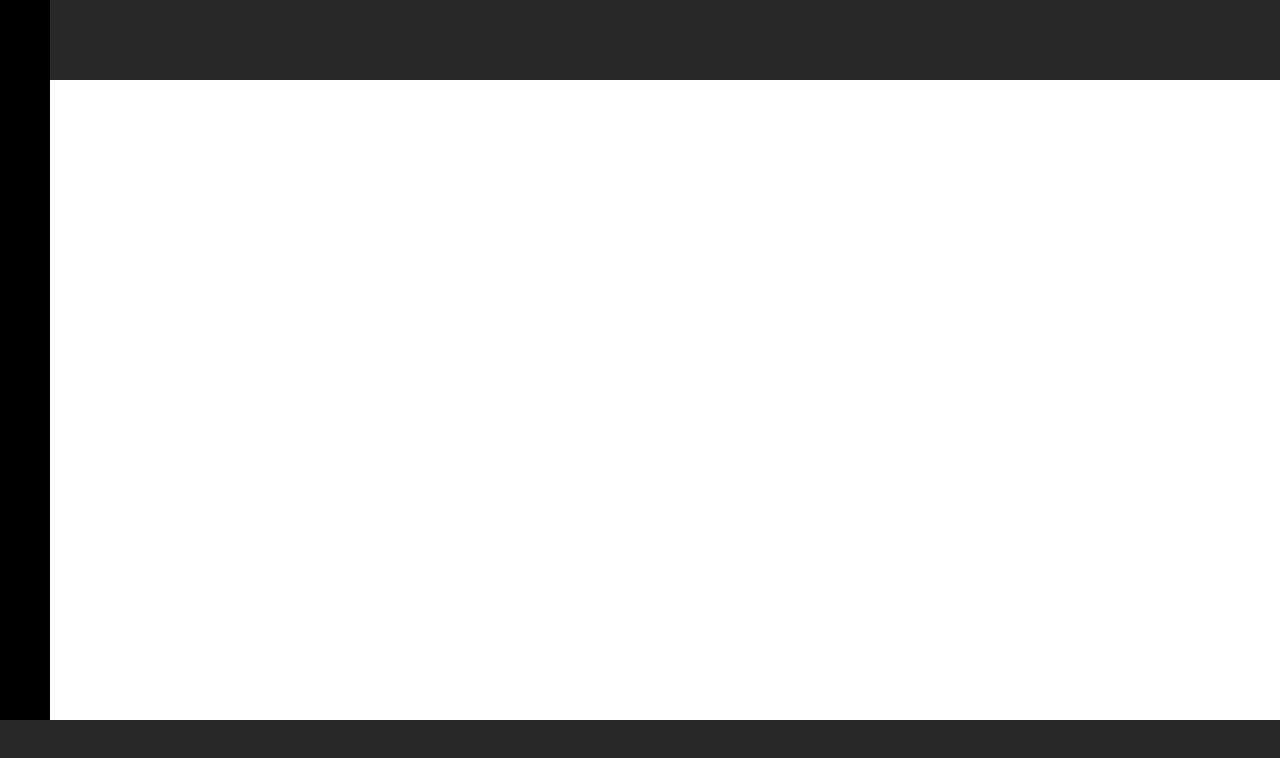
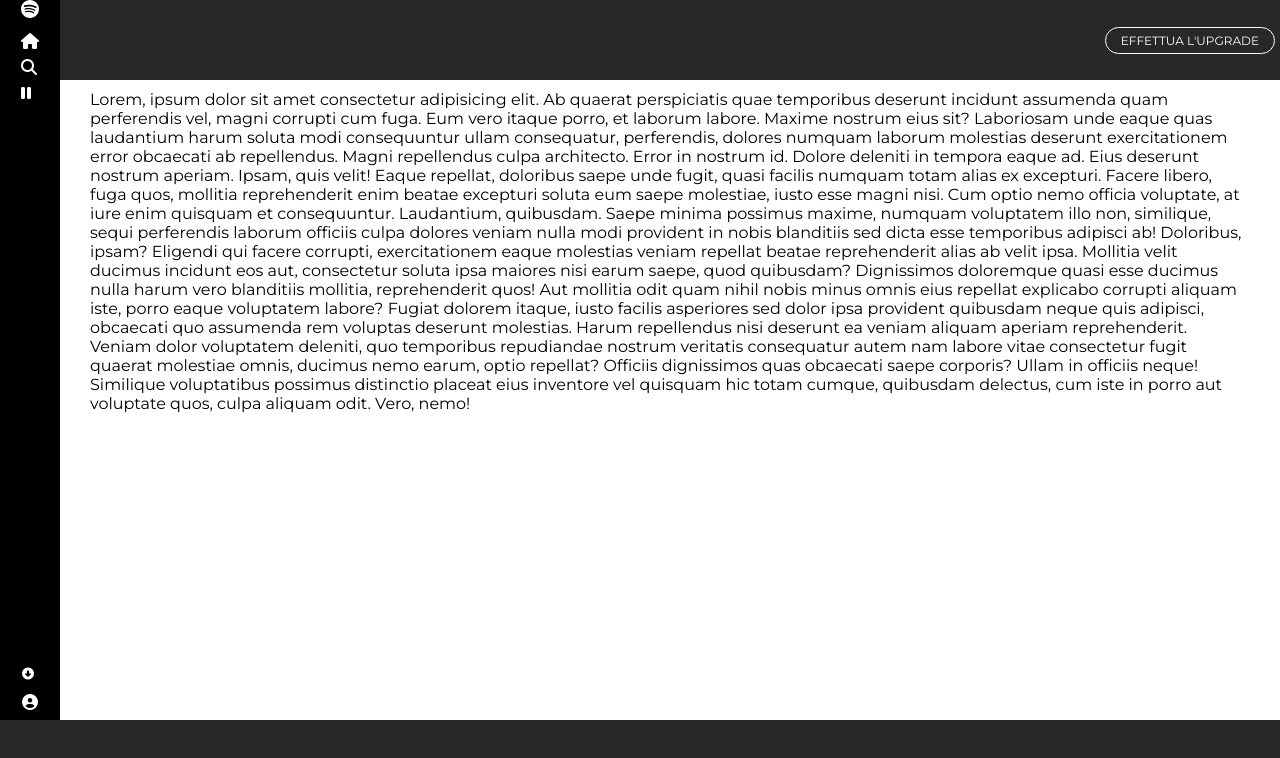
Before and after one commit to GLCVLL/html-css-spotifyweb, a plain HTML site: page index.html in a window 1280 px wide. Drawn offline with Linux system fonts and the light colour scheme.

Commit message:
added layout fixed

```diff
--- a/css/style.css
+++ b/css/style.css
@@ -11,33 +11,80 @@ body{
     font-family: 'Montserrat';
 }
 
-.container {
+.wrapper {
     display: flex;
     height: calc(100vh - 80px);
 }
+
+/*UTILS*/
+
+.flex-end{
+    display: flex;
+    align-items: center;
+    justify-content: flex-end;
+    color: white;
+    padding-right: 5px;
+}
+
+a{
+    text-decoration: none;
+}
+
+/*SIDEBAR*/
+
+.sidebar {
+    width: 60px;
+    background-color: black;
+    color: white;
+    padding: 0 30px;
+    display: flex;
+    align-items: center;
+    flex-direction: column;
+    justify-content: space-between;
+}
+
+
+.sidebar .sidebar-top img{
+    display: block;
+    width: 100%;
+    padding-bottom: 10px;
+}
+
+.sidebar .sidebar-top i{
+    padding: 5px 0;
+}
+
+.sidebar .sidebar-bottom i{
+    padding: 10px 0;
+}
+
+/*HEADER*/
 
 .content {
     display: flex;
     flex-direction: column;
 }
 
-.sidebar {
-    width: 50px;
-    background-color: black;
-}
-
-.header {
+.content .header {
     height: 80px;
     background-color: #282828;
     position: fixed;
     top: 0;
     z-index: 1;
-    width: 100%;
+    width: calc(100% - 60px);
 }
 
-.main-text {
+.content .header a{
+    color: white;
+    padding: 5px 15px;
+    border: 1px solid white;
+    border-radius: 20px;
+    font-size: 12px;
+}
+
+.content .main-text {
     overflow: auto;
-    padding: 20px;
+    padding: 90px 30px;
 }
 
 /*FOOTER*/
--- a/index.html
+++ b/index.html
@@ -11,18 +11,44 @@
     <title>Spotify</title>
 </head>
 <body>
-    <div class="container">
+    <!--MAIN LAYOUT-->
+    <main>
+        <!--CONTAINER LAYOUT-->
+        <div class="wrapper">
+            <!--SIDEBAR-->
             <div class="sidebar">
-
+                <div class="sidebar-top">
+                    <img src="img/logo-small.svg" alt="logo small">
+                    <i class="fa-solid fa-house"></i>
+                    <i class="fa-solid fa-magnifying-glass"></i>
+                    <i class="fa-solid fa-pause"></i>
                 </div>
+                <div class="sidebar-bottom">
+                    <i class="fa-solid fa-circle-down fa-xs"></i>
+                    <i class="fa-solid fa-circle-user"></i>
+                </div>
+            </div>
+            <!--HEADER + MAIN ELEMENTS-->
             <div class="content">
-          <div class="header">
-
+              <div class="header flex-end">
+                <a href="#">EFFETTUA L'UPGRADE</a>
               </div>
               <div class="main-text">
+                Lorem, ipsum dolor sit amet consectetur adipisicing elit. Ab quaerat perspiciatis quae temporibus deserunt incidunt assumenda quam perferendis vel, magni corrupti cum fuga. Eum vero itaque porro, et laborum labore.
+                Maxime nostrum eius sit? Laboriosam unde eaque quas laudantium harum soluta modi consequuntur ullam consequatur, perferendis, dolores numquam laborum molestias deserunt exercitationem error obcaecati ab repellendus. Magni repellendus culpa architecto.
+                Error in nostrum id. Dolore deleniti in tempora eaque ad. Eius deserunt nostrum aperiam. Ipsam, quis velit! Eaque repellat, doloribus saepe unde fugit, quasi facilis numquam totam alias ex excepturi.
+                Facere libero, fuga quos, mollitia reprehenderit enim beatae excepturi soluta eum saepe molestiae, iusto esse magni nisi. Cum optio nemo officia voluptate, at iure enim quisquam et consequuntur. Laudantium, quibusdam.
+                Saepe minima possimus maxime, numquam voluptatem illo non, similique, sequi perferendis laborum officiis culpa dolores veniam nulla modi provident in nobis blanditiis sed dicta esse temporibus adipisci ab! Doloribus, ipsam?
+                Eligendi qui facere corrupti, exercitationem eaque molestias veniam repellat beatae reprehenderit alias ab velit ipsa. Mollitia velit ducimus incidunt eos aut, consectetur soluta ipsa maiores nisi earum saepe, quod quibusdam?
+                Dignissimos doloremque quasi esse ducimus nulla harum vero blanditiis mollitia, reprehenderit quos! Aut mollitia odit quam nihil nobis minus omnis eius repellat explicabo corrupti aliquam iste, porro eaque voluptatem labore?
+                Fugiat dolorem itaque, iusto facilis asperiores sed dolor ipsa provident quibusdam neque quis adipisci, obcaecati quo assumenda rem voluptas deserunt molestias. Harum repellendus nisi deserunt ea veniam aliquam aperiam reprehenderit.
+                Veniam dolor voluptatem deleniti, quo temporibus repudiandae nostrum veritatis consequatur autem nam labore vitae consectetur fugit quaerat molestiae omnis, ducimus nemo earum, optio repellat? Officiis dignissimos quas obcaecati saepe corporis?
+                Ullam in officiis neque! Similique voluptatibus possimus distinctio placeat eius inventore vel quisquam hic totam cumque, quibusdam delectus, cum iste in porro aut voluptate quos, culpa aliquam odit. Vero, nemo!
               </div>
             </div>
         </div>
+    </main>
+    <!--footer-->
     <footer>
         <div class="footer-elements">
 
```
Lines whose indentation alone changed are shown as unchanged.
